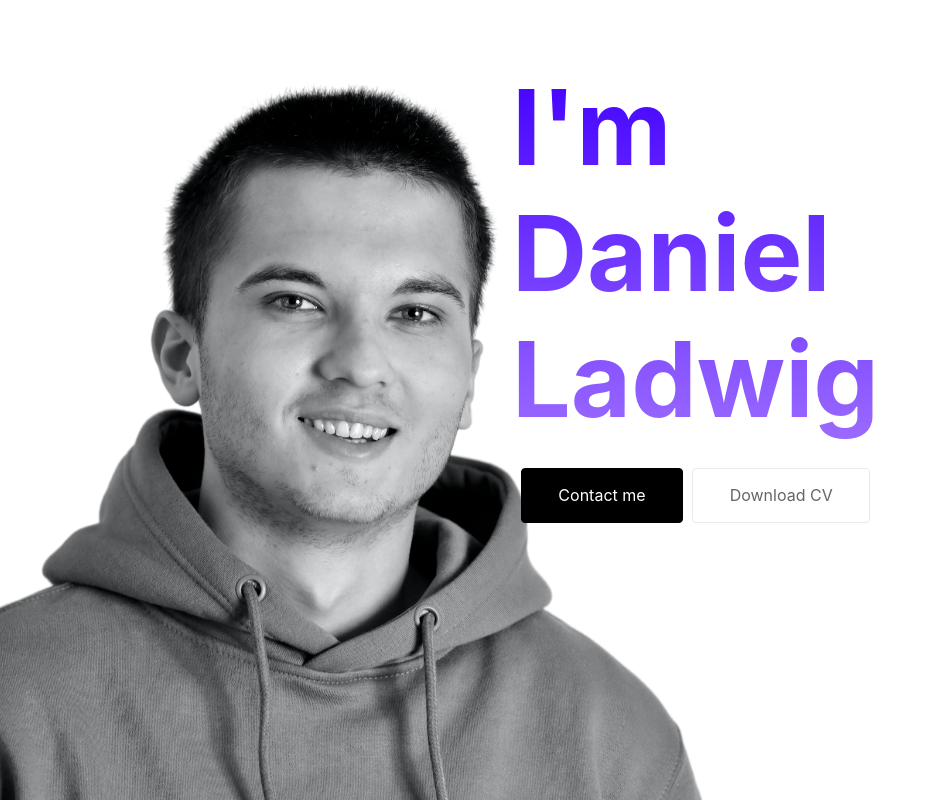
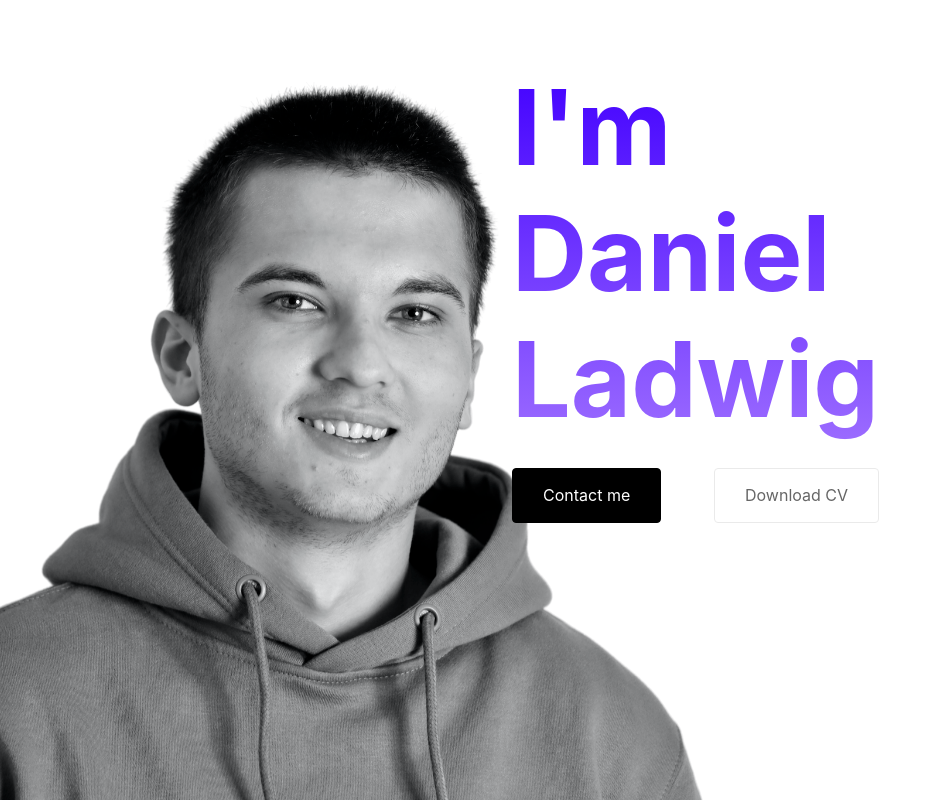
Before and after one commit to ladwig/iam, a Next.js app: page / in a window 1280 px wide. Shown: the whole page, without its empty margins (0-942 px from the left). Built offline with nearby package versions, Linux system fonts and the light colour scheme.

Commit message:
Made buttons nice

```diff
--- a/styles/Button.module.css
+++ b/styles/Button.module.css
@@ -4,7 +4,6 @@
   display: block;
   height: 55px;
   text-align: center;
-  position: relative;
   display: -webkit-inline-box;
   display: -webkit-inline-flex;
   display: -ms-inline-flexbox;
@@ -14,12 +13,10 @@
   -ms-flex-align: center;
   align-items: center;
   -webkit-box-pack: center;
-  -webkit-justify-content: center;
-  -ms-flex-pack: center;
-  justify-content: center;
+
   box-sizing: border-box;
   border-radius: 4px;
-  padding: 0 10% 0 10%;
+  padding: 0 30px 0 30px;
   transition: 0.2s;
 }
 
--- a/styles/Start.module.css
+++ b/styles/Start.module.css
@@ -1,11 +1,3 @@
-.container {
-  min-height: 100vh;
-  padding: 0;
-  display: flex;
-  flex-direction: column;
-  justify-content: center;
-  align-items: center;
-}
 
 .hero {
   width:  auto;
@@ -19,8 +11,9 @@
   display: -ms-flexbox;
   display: -webkit-flex;
   display: flex;
-  justify-content: space-evenly;
   margin-top: 7%;
+  flex-direction: row;
+  justify-content: space-between;
 
 }
 
```
